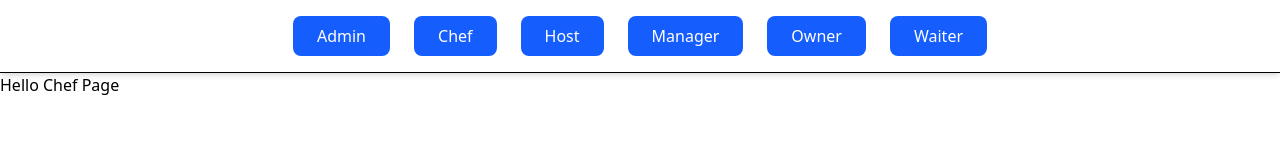
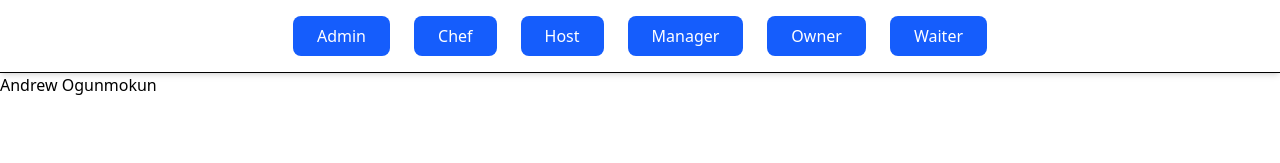
Before and after one commit to maxpilipovic/restaurant-management-system, a React (Vite) app in the folder frontend/: page /chef in a window 1280 px wide. Shown: the top 163 px of the page. Built offline with nearby package versions, Linux system fonts and the light colour scheme.

Commit message:
Made a change to the h1

```diff
--- a/frontend/src/pages/PageChef.jsx
+++ b/frontend/src/pages/PageChef.jsx
@@ -2,7 +2,7 @@ import React from 'react';
 
 export const PageChef = () => {
   return (
-    <h1>Hello Chef Page</h1>
+    <h1>Andrew Ogunmokun</h1>
   );
 };
 
```
